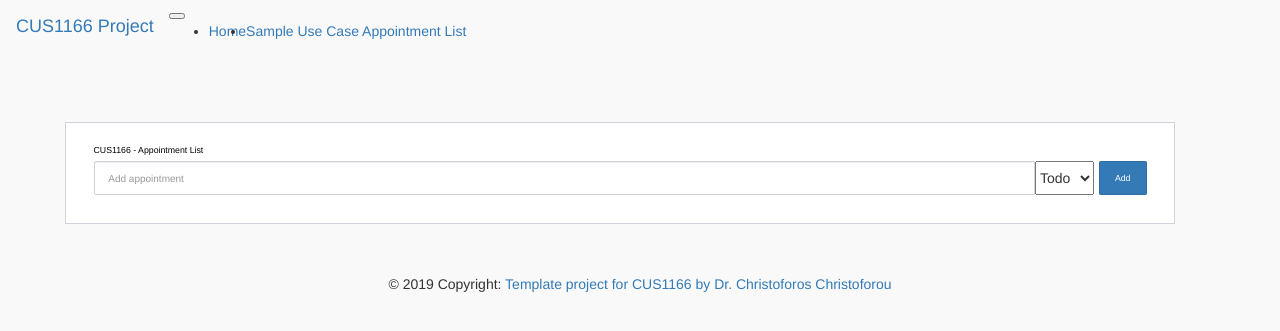
After one commit to marygarrity/cus1166_quiz, a Flask app: page /appointment_list in a window 1280 px wide. The commit adds this page. Shown: the top 331 px of the page. Run offline with Flask 2, Linux system fonts and the light colour scheme; data that the repository does not hold is empty; some libraries are stand-ins or nearby versions.

Commit message:
Appointment list, add, edit, delete
Still has errors

```diff
--- a/app/main/forms.py
+++ b/app/main/forms.py
@@ -3,7 +3,7 @@
 from flask_wtf import FlaskForm
 from wtforms import StringField, SubmitField, SelectField, TextAreaField
 from wtforms.validators import ValidationError, DataRequired, Length
-
+from wtforms import DateField, TimeField
 
 
 
@@ -11,3 +11,16 @@ class TaskForm(FlaskForm):
     task_desc = StringField('task_desc', validators=[DataRequired()])
     task_status_completed = SelectField('Status', choices=[('todo','Todo'),('doing','Doing'),('done','Done')])
     submit = SubmitField('submit')
+
+
+class AppointmentForm(FlaskForm):
+    title = StringField('Title: ', validators=[DataRequired()])
+    status_completed = SelectField('Status', choices=[('todo', 'Todo'), ('doing', 'Doing'), ('done', 'Done')])
+    date = DateField('Date (year-month-date): ', validators=[DataRequired()])
+    start_time = TimeField('Start time: ', validators=[DataRequired()])
+    duration = TimeField('Duration: ', validators=[DataRequired()])
+    location = StringField('Location (Customer address): ', validators=[DataRequired()])#customer address
+    customer_name = StringField('Customer name: ', validators=[DataRequired()])
+    notes = StringField('Notes: ')
+
+    submit = SubmitField('Submit')
--- a/app/main/routes.py
+++ b/app/main/routes.py
@@ -1,8 +1,8 @@
 from flask import render_template,  redirect, url_for
 from app.main import bp
 from app import db
-from app.main.forms import TaskForm
-from app.models import Task
+from app.main.forms import TaskForm, AppointmentForm
+from app.models import Task, Appointment
 
 
 # Main route of the applicaitons.
@@ -73,3 +73,69 @@ def edit_task(task_id):
     form.task_status_completed.data = current_task.task_status
 
     return render_template("main/todolist_edit_view.html",form=form, task_id = task_id)
+
+
+@bp.route('/appointment_list', methods=['GET','POST'])
+def appointment_list():
+    form = AppointmentForm()
+    appointments = Appointment.query.all()#query through appointments
+    if form.validate_on_submit():
+        for x in appointments:
+            if x.date == form.date.data and x.start_time == form.start_time.data: #if already appointment at that time
+                return redirect(url_for(''))#?
+
+        new_appointment = Appointment(title = form.title.data, status = form.status.data, date = form.date.data, start_time = form.start_time.data,
+                                      duration = form.duration.data, location = form.location.data,
+                                      customer_name = form.customer_name.data, notes = form.notes.data)
+
+        db.session.add(new_appointment)
+        db.session.commit()
+
+        # Redirect to this handler - but without form submitted - gets a clear form.
+        return redirect(url_for('main.appointment_list'))
+
+    appointment_list = db.session.query(Appointment).all()#query through appointments#?
+    return render_template("main/appointment_list.html", appointment_list=appointment_list, form=form)
+
+
+@bp.route('/appointment_list/edit/<int:appointment_id>', methods=['GET','POST'])
+def edit_appointment(appointment_id):
+    form = AppointmentForm()
+    print(form.validate_on_submit())
+    if form.validate_on_submit():
+        # Get the data from the form, and add it to the database.
+
+        current_appointment = Appointment.query.filter_by(appointment_id=appointment_id).first_or_404()
+        current_appointment.title = form.title.data
+        current_appointment.status = form.status_completed.data
+        current_appointment.date = form.date.data
+        current_appointment.start_time = form.start_time.data
+        current_appointment.duration = form.duration.data
+        current_appointment.location = form.location.data
+        current_appointment.customer_name = form.customer_name.data
+        current_appointment.notes = form.notes.data
+
+        db.session.add(current_appointment)
+        db.session.commit()
+        # After editing, redirect to the view page.
+        return redirect(url_for('main.appointment_list'))
+
+    # get appointment for the database.
+    current_appointment = Appointment.query.filter_by(appointment_id=appointment_id).first_or_404()
+
+    # update the form model in order to populate the html form.
+    form.title.data = current_appointment.title
+    form.status_completed.data = current_appointment.status
+
+    return render_template("main/appointment_list_edit_view.html", form=form, appointment_id=appointment_id)
+
+
+@bp.route('/appointment_list/remove/<int:appointment_id>', methods=['GET','POST'])
+def delete_appointment(appointment_id):
+    # Query database, remove items
+    Appointment.query.filter(Appointment.appointment_id == appointment_id).delete()
+    db.session.commit()
+
+    return redirect(url_for('main.appointment_list'))
+
+#Change status???
--- /dev/null
+++ b/app/templates/main/appointment_list.html
@@ -0,0 +1,60 @@
+{% extends "menu.html" %}
+
+{% block main_content %}
+<div class="page-content page-container" id="page-content">
+    <div class="padding">
+        <div class="row container d-flex justify-content-center">
+            <div class="col-lg-12">
+                <div class="card px-3">
+                    <div class="card-body">
+                        <h4 class="card-title">CUS1166 - Appointment List</h4>
+                        <form method="POST" action="{{url_for('main.appointment_list')}}" >
+
+                        <div class="add-items d-flex">
+                                <!-- csrf_token is required to validate the form -->
+                                {{ form.csrf_token }}
+                                {{ form.title(class_='form-control appointment-list-input', placeholder='Add appointment')}}
+                                {{ form.status_completed }}
+                                <button class="add btn btn-primary font-weight-bold appointment-list-add-btn">Add</button>
+                       </div>
+                     </form>
+
+                       <!-- Show current appointments if available -->
+                        <div class="list-wrapper">
+                            <ul class="d-flex flex-column-reverse appointment-list">
+                             {% for appointment in appointment_list %}
+
+                                {% if 'done' == appointment.status%}
+                                    <li class="completed">
+                                {% else %}
+                                    <li>
+                                {% endif %}
+                                    <a href="{{url_for('main.edit_appointment',appointment_id=appointment.appointment_id)}}">
+                                         <i class="fas fa-edit"></i>
+                                    </a>
+
+                                    <div class="form-check">
+
+                                      <label class="form-check-label">
+                                          {% if 'done' == appointment.status %}
+                                            {{appointment.title}} - <span class="badge badge-success">{{appointment.status}}</span>
+                                          {% elif 'doing' == appointment.status %}
+                                            {{appointment.title}} - <span class="badge badge-warning">{{appointment.status}}</span>
+                                          {% elif 'todo' == appointment.status %}
+                                             {{appointment.title}} - <span class="badge badge-danger">{{appointment.status}}</span>
+                                          {% endif %}
+                                            <i class="input-helper"></i>
+                                      </label>
+                                    </div>
+                                    <a href="{{url_for('main.delete_appointment',appointment_id=appointment.appointment_id)}}" class="remove"><i class="fas fa-times"></i></a>
+                              </li>
+                             {% endfor %}
+                            </ul>
+                        </div>
+                    </div>
+                </div>
+            </div>
+        </div>
+    </div>
+</div>
+{% endblock %}
--- a/app/templates/menu.html
+++ b/app/templates/menu.html
@@ -5,5 +5,6 @@
 </li>
 <li class="nav-item">
   <a class="nav-link" href="{{url_for('main.todolist')}}">Sample Use Case</a>
+  <a class="nav-link" href="{{url_for('main.appointment_list')}}">Appointment List</a>
 </li>
 {%  endblock %}
```
Also changed, not shown: app/models.py (+4 -4 lines).
